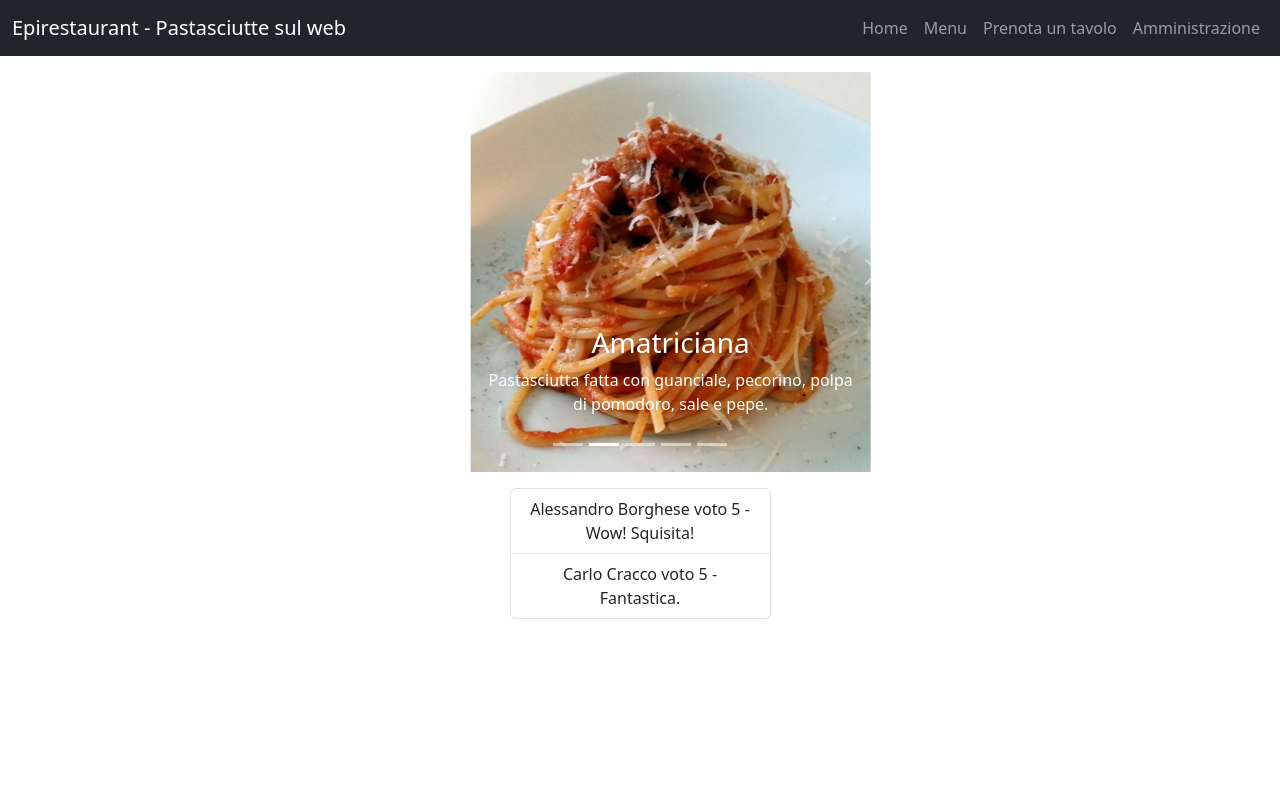
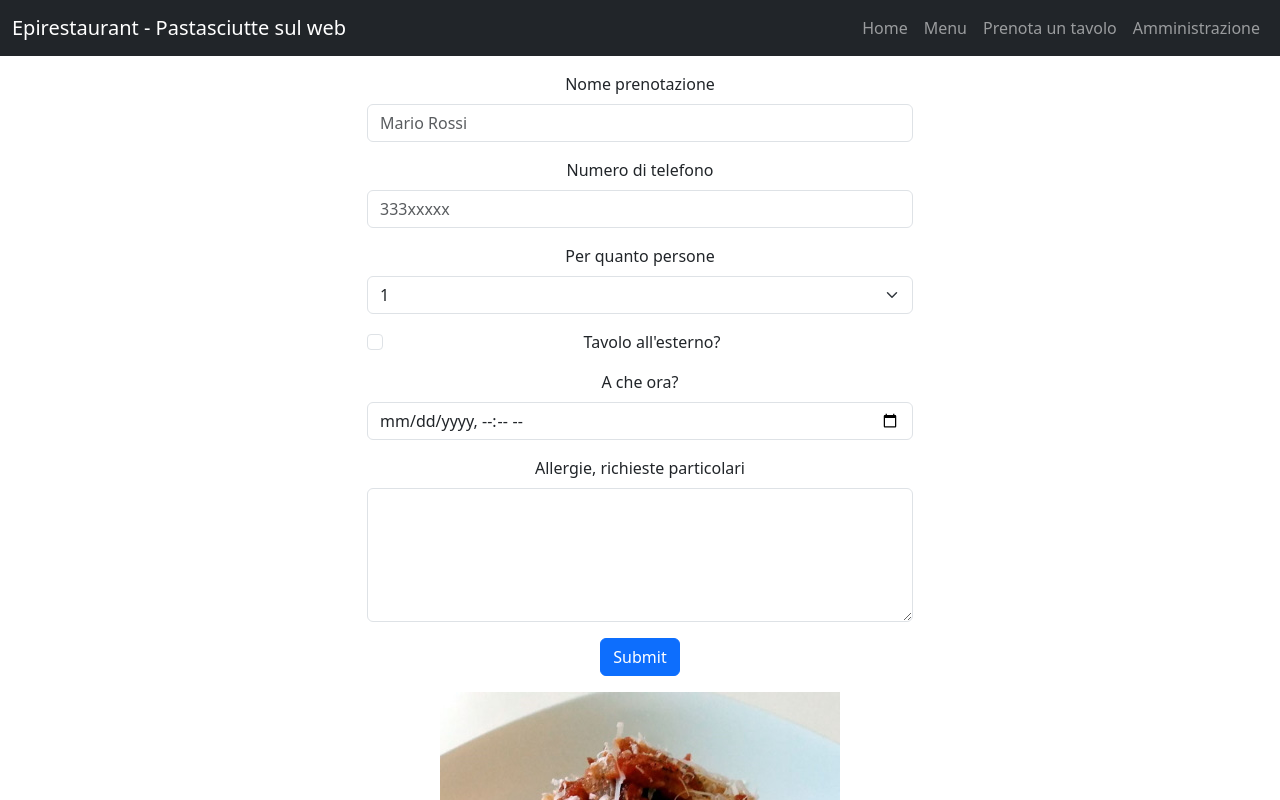
Before and after one commit to tommasopanciroli/u3-w1-d2, a React (Create React App) app: page / in a window 1280 px wide. Shown: the top 800 px of the page. Built offline with nearby package versions, Linux system fonts and the light colour scheme.

Commit message:
adds reservation form

```diff
--- a/src/App.js
+++ b/src/App.js
@@ -4,6 +4,8 @@ import 'bootstrap/dist/css/bootstrap.min.css'
 import ResponsiveNavbar from './components/ResponsiveNavbar'
 import { Col, Container, Row } from 'react-bootstrap'
 import MainContent from './components/MainContent'
+import Reservation from './components/Reservation'
+
 function App() {
   return (
     <div className="App">
@@ -12,6 +14,11 @@ function App() {
       </header>
       <main>
         <Container>
+          <Row className="justify-content-center mt-3">
+            <Col xs={12} md={8} lg={6}>
+              <Reservation />
+            </Col>
+          </Row>
           <Row className="justify-content-center mt-3">
             <Col xs={12} md={8} lg={6}>
               <MainContent />
--- /dev/null
+++ b/src/components/Reservation.jsx
@@ -0,0 +1,73 @@
+import { Component } from 'react'
+import { Form, Button } from 'react-bootstrap'
+// name -> string
+// phone -> number
+// numberOfPeople -> number
+// smoking -> boolean
+// dateTime -> date string (ISO format)
+// specialRequests -> string
+
+// ogni volta che un componente React deve interagire con un form, questo componente deve possedere uno STATE
+
+class Reservation extends Component {
+  state = {}
+
+  render() {
+    return (
+      <Form>
+        <Form.Group className="mb-3">
+          <Form.Label>Nome prenotazione</Form.Label>
+          <Form.Control type="text" placeholder="Mario Rossi" required />
+        </Form.Group>
+
+        <Form.Group className="mb-3">
+          <Form.Label>Numero di telefono</Form.Label>
+          <Form.Control type="text" placeholder="333xxxxx" required />
+        </Form.Group>
+
+        <Form.Group className="mb-3">
+          <Form.Label>Per quanto persone</Form.Label>
+          <Form.Select aria-label="Numero di persone">
+            <option>1</option>
+            <option>2</option>
+            <option>3</option>
+            <option>4</option>
+            <option>5</option>
+            <option>6</option>
+            <option>7</option>
+            <option>8</option>
+            <option>9</option>
+            <option>10</option>
+          </Form.Select>
+        </Form.Group>
+
+        <Form.Group className="mb-3" controlId="formBasicCheckbox">
+          <Form.Check type="checkbox" label="Tavolo all'esterno?" />
+        </Form.Group>
+
+        <Form.Group className="mb-3">
+          <Form.Label>A che ora?</Form.Label>
+          <Form.Control
+            type="datetime-local"
+            placeholder="12.00"
+            required
+            min={`${new Date().getFullYear()}-${
+              new Date().getMonth() + 1
+            }-${new Date().getDate()}T00:00`}
+          />
+        </Form.Group>
+
+        <Form.Group className="mb-3" controlId="exampleForm.ControlTextarea1">
+          <Form.Label>Allergie, richieste particolari</Form.Label>
+          <Form.Control as="textarea" rows={5} />
+        </Form.Group>
+
+        <Button variant="primary" type="submit">
+          Submit
+        </Button>
+      </Form>
+    )
+  }
+}
+
+export default Reservation
```
